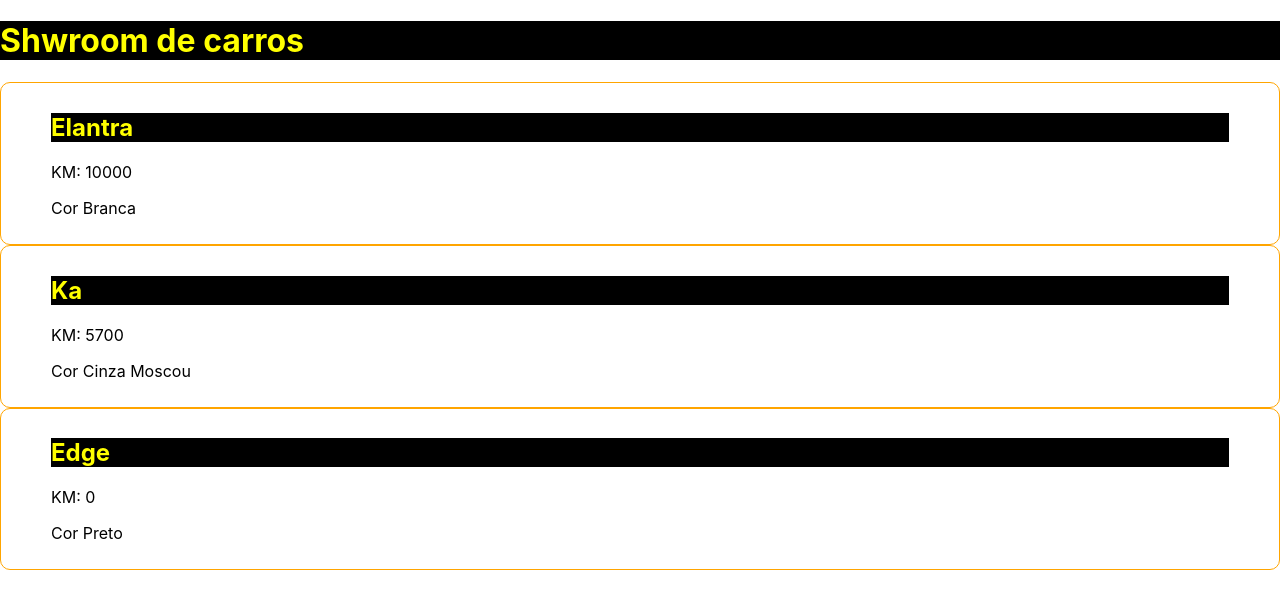
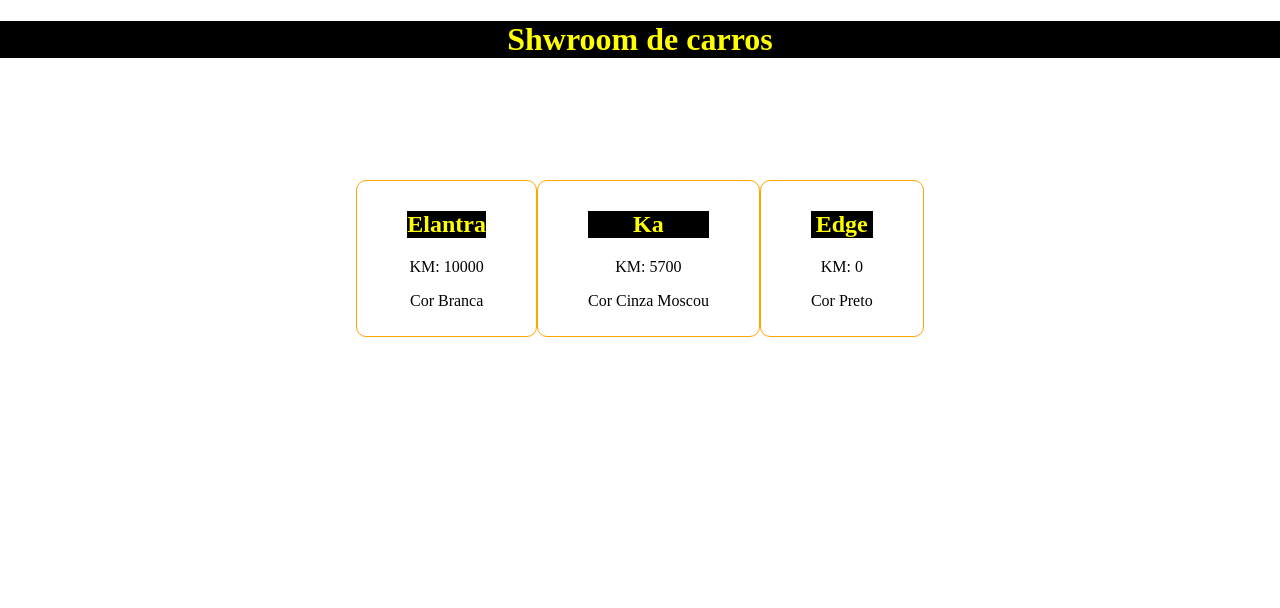
Before and after one commit to CFias/react, a React (Create React App) app in the folder challengecss/challengecss/: page / in a window 1280 px wide. Shown: the top 608 px of the page. Built offline with nearby package versions, Linux system fonts and the light colour scheme.

Commit message:
Update index.css

```diff
--- a/challengecss/challengecss/src/index.css
+++ b/challengecss/challengecss/src/index.css
@@ -1,13 +1,15 @@
 body {
   margin: 0;
-  font-family: -apple-system, BlinkMacSystemFont, 'Segoe UI', 'Roboto', 'Oxygen',
-    'Ubuntu', 'Cantarell', 'Fira Sans', 'Droid Sans', 'Helvetica Neue',
-    sans-serif;
-  -webkit-font-smoothing: antialiased;
-  -moz-osx-font-smoothing: grayscale;
+  padding: 0;
+  font-family: 'Times New Roman', Times, serif;
+  text-align: center;
 }
 
-code {
-  font-family: source-code-pro, Menlo, Monaco, Consolas, 'Courier New',
-    monospace;
+.car-container {
+  display: flex;
+  justify-content: center;
 }
+
+.car-container div {
+  margin-top: 50px;
+}
```
